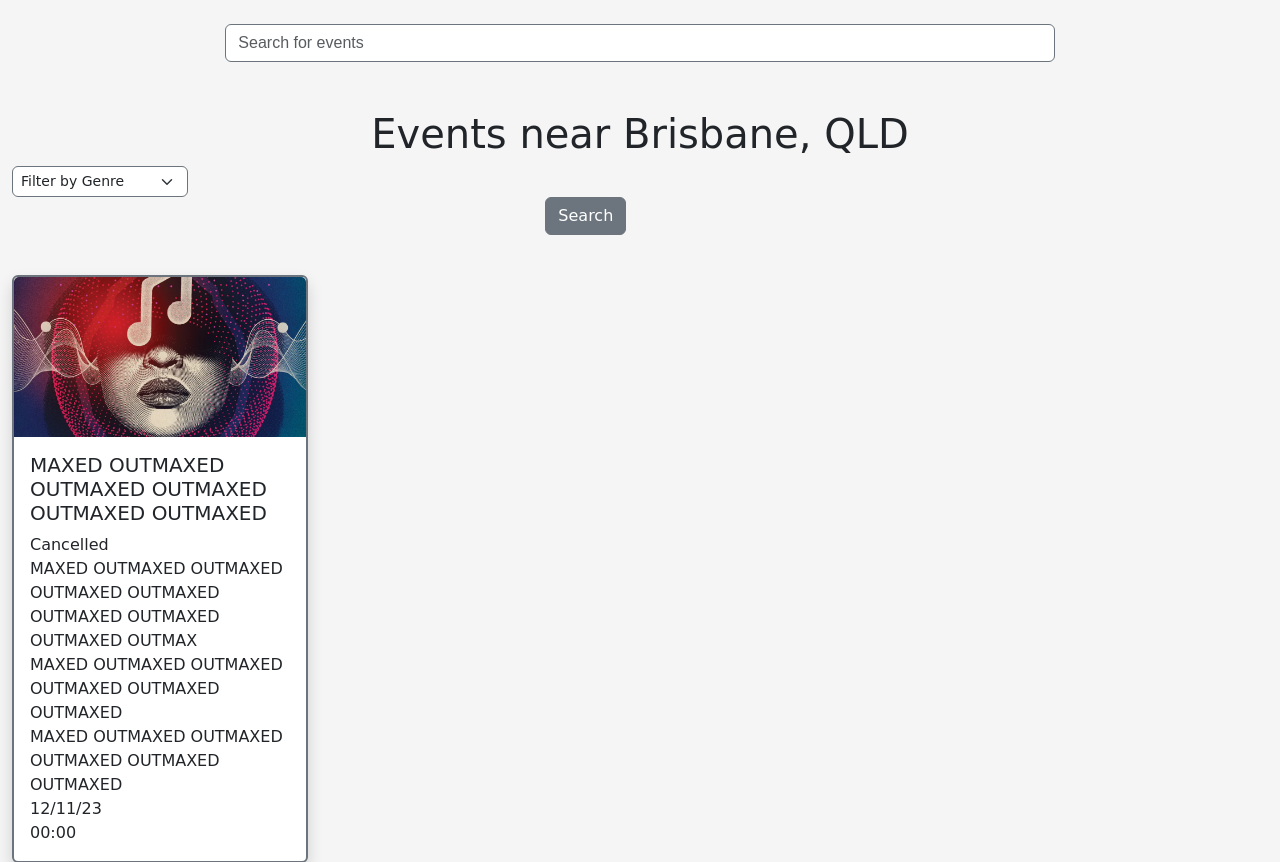
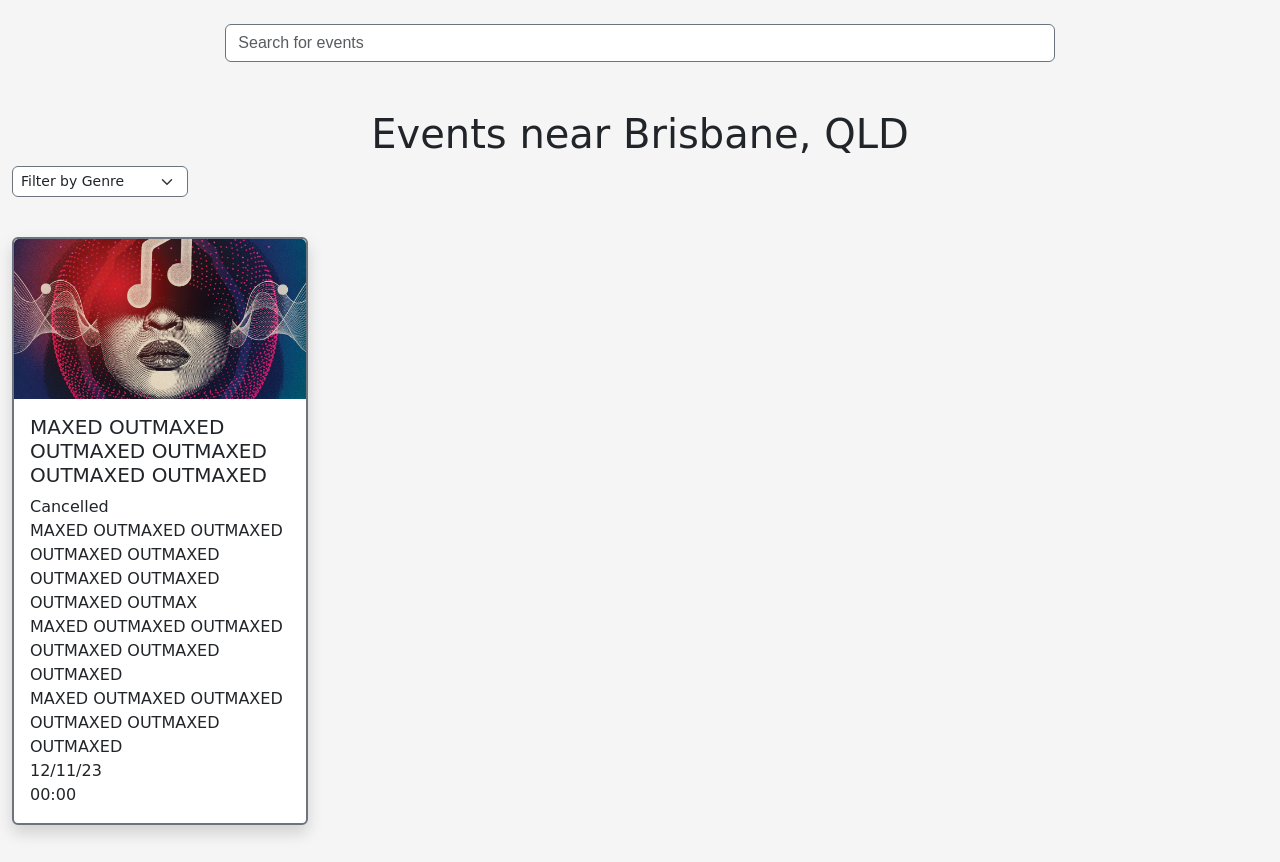
Before and after one commit to logankocon/iab207-group56, a Flask app: page / in a window 1280 px wide. Shown: the part 56-918 px from the top of the page. Run offline with Flask 3, Linux system fonts and the light colour scheme; some libraries are stand-ins or nearby versions; some web fonts are replaced.

Commit message:
random search button gone

```diff
--- a/website/templates/edit_event.html
+++ b/website/templates/edit_event.html
@@ -5,7 +5,7 @@
 {% block navbar %}
               <a class="nav-link" aria-current="page" href="/">Home</a>
               <a class="nav-link" href="{{ url_for('event.booking_history') }}">Bookings</a>
-              <a class="nav-link active" href="{{ url_for('event.create') }}">Create Event</a>
+              <a class="nav-link" href="{{ url_for('event.create') }}">Create Event</a>
 {% endblock %}
 
 {% block content %}
--- a/website/templates/index.html
+++ b/website/templates/index.html
@@ -35,12 +35,6 @@
                     <option value="Indie">Indie</option>
                     <option value="Other">Other</option>
                 </select>
-            </div>
-        </div>
-
-        <div class="row justify-content-center">
-            <div class="col-2">
-                <button type="submit" class="btn btn-secondary">Search</button>
             </div>
         </div>
     </form>
```
